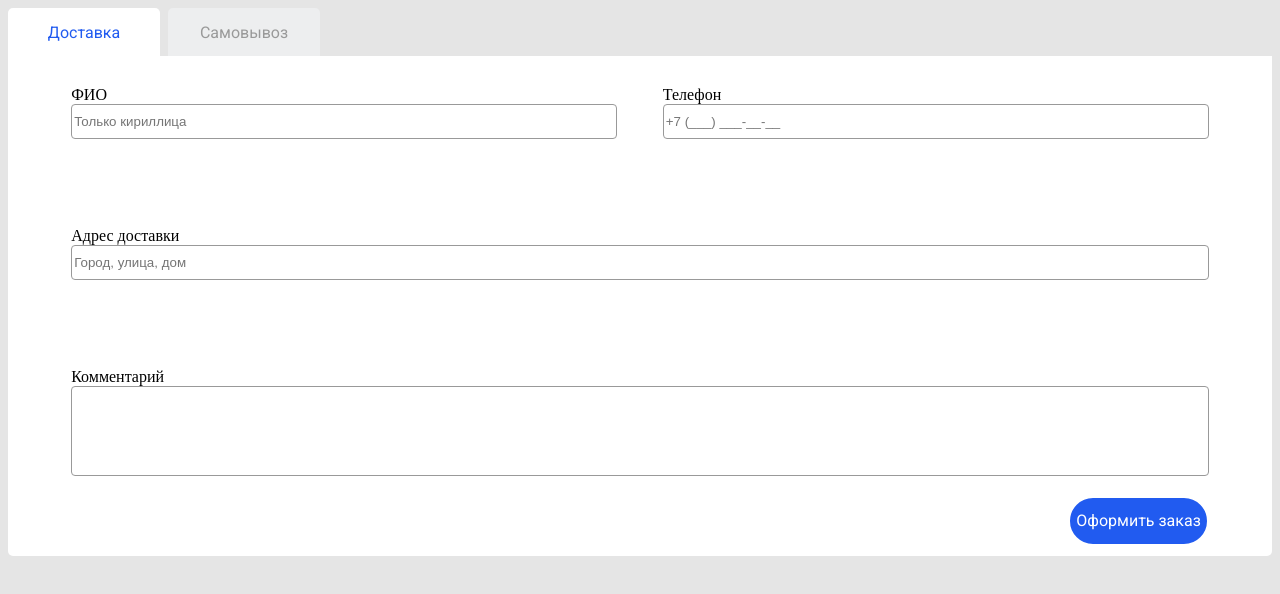
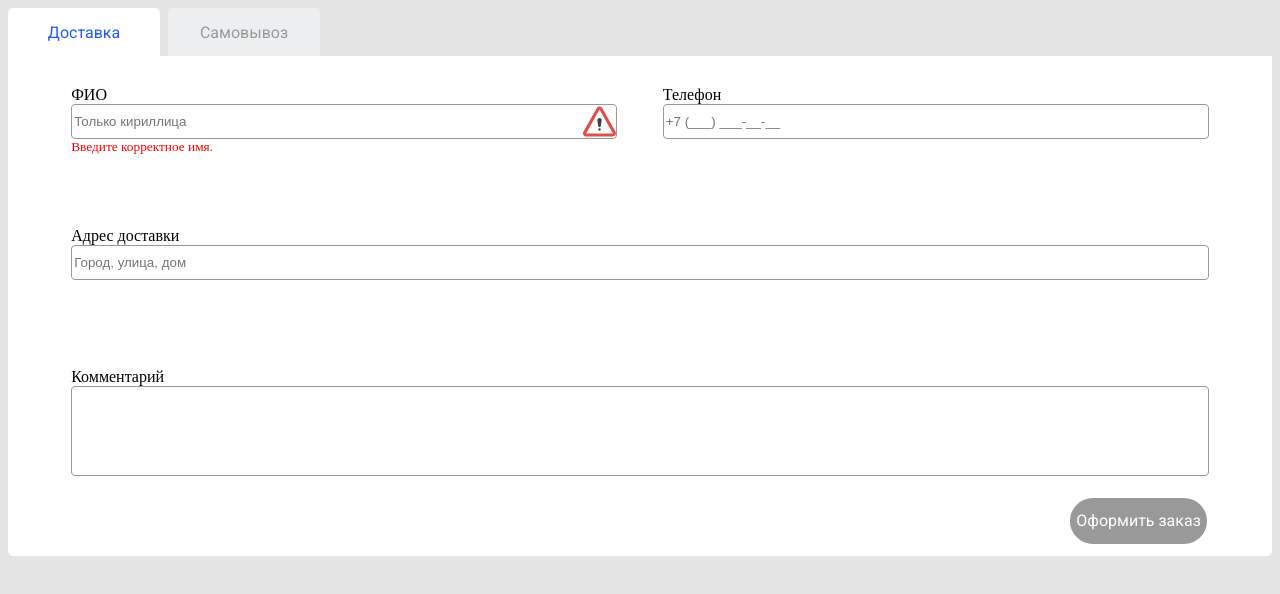
Before and after one commit to Glumsik/glumsik, a React app: page / in a window 1280 px wide. Both pictures are taken after a click on the element "Доставка". Built offline with nearby package versions, Linux system fonts and the light colour scheme.

Commit message:
add new component

```diff
--- a/src/index.js
+++ b/src/index.js
@@ -87,20 +87,23 @@ class Tab extends React.Component
 }
 
 
-class ContentDelivery extends React.Component
+class InputText extends React.Component
 {
-
     constructor()
     {
         super();
         this.state =
             {
                 textName: '',
-                textNameCorrect: true,
-                textAddress: '',
-                textAddressCorrect: true,
-                textComment: ''
+                textNameCorrect: false,
+            };
+        this.firstRender = true;
     }
+
+
+    componentDidMount()
+    {
+        this.firstRender = false;
     }
 
 
@@ -117,6 +120,39 @@ class ContentDelivery extends React.Component
             this.setState({textNameCorrect: false});
         }
     };
+
+
+    render()
+    {
+        const {textName} = this.state;
+        const showError =  this.state.textNameCorrect || this.firstRender;
+        return (
+            <div className="containerComponent">
+                <label>ФИО</label>
+                <input className={showError ? "" : "test"} value={textName} placeholder="Только кириллица" onChange={(e) => this.changeName(e)} />
+                <small className={showError ? "hideErrorText" : "showErrorText"}>Введите корректное имя.</small>
+            </div>
+        )
+    }
+}
+
+
+class ContentDelivery extends React.Component
+{
+
+    constructor()
+    {
+        super();
+        this.state =
+            {
+                textName: true,
+                textAddress: '',
+                textAddressCorrect: true,
+                textComment: '',
+                numberCorrect: true,
+                stateButton: false
+            }
+    }
 
 
     changeAddress = (e) =>
@@ -140,23 +176,41 @@ class ContentDelivery extends React.Component
     };
 
 
+    changeNumber = (e) =>
+    {
+        if((e.target.value.replace( /\D/g, '').length === 11))
+        {
+            this.setState({numberCorrect: true});
+        }
+        else
+        {
+            this.setState({numberCorrect: false});
+        }
+    };
+
+
+    changeStateButton = () =>
+    {
+        // if(this.state.textNameCorrect)
+        // {
+        //     this.setState({stateButton: true})
+        // }
+    };
+
+
     render()
     {
-        const {textName} = this.state;
-        const {textAddress} = this.state;
-        const {textComment} = this.state;
+        console.log("render")
+        const {textAddress, textComment} = this.state;
 
         return (
             <div className={this.props.showContent ? "showContent" : "hideContent"}>
                 <div className="containerFirst">
-                    <div className="containerComponent">
-                        <label>ФИО</label>
-                        <input className={this.state.textNameCorrect ? "" : "test"} value={textName} placeholder="Только кириллица" onChange={(e) => this.changeName(e)} />
-                        <small className={this.state.textNameCorrect ? "hideErrorText" : "showErrorText"}>Введите корректное имя.</small>
-                    </div>
+                <InputText/>
                     <div className="containerComponent">
                         <label>Телефон</label>
-                        <InputMask mask="+7 (999) 999-99-99" placeholder="+7 (___) ___-__-__"/>
+                        <InputMask mask="+7 (999) 999-99-99" placeholder="+7 (___) ___-__-__" onChange={(e) => this.changeNumber(e)}/>
+                        <small className={this.state.numberCorrect ? "hideErrorText" : "showErrorText"}>Введите номер телефона</small>
                     </div>
                 </div>
                 <div className="containerComponent containerInputAddress">
@@ -169,7 +223,7 @@ class ContentDelivery extends React.Component
                     <textarea value={textComment} onChange={(e) => this.changeComment(e)}> </textarea>
                 </div>
                 <div className="containerButtonCheckout">
-                    <button className="checkout">Оформить заказ</button>
+                    <button className={this.state.stateButton ? "checkout" : "checkoutOff"}>Оформить заказ</button>
                 </div>
             </div>
         );
@@ -177,20 +231,11 @@ class ContentDelivery extends React.Component
 }
 
 
-const MarkerGoogleMap = () => <div className="marker" onClick={() => console.log("You clicked me!")} ></div>;
+const MarkerGoogleMap = (props) => <div className="marker" onClick={props.clickTest}></div>;
 
 
 class ContentPickup extends React.Component
 {
-    static defaultProps = {
-        center: {
-            lat:  55.982596,
-            lng:  37.176637
-        },
-        zoom: 11
-    };
-
-
     constructor()
     {
         super();
@@ -201,18 +246,32 @@ class ContentPickup extends React.Component
                         {lat: 55.980673, lng: 37.168749},
                         {lat: 55.998212, lng:  37.225081}
                     ],
-                checkBoxSelected: "null",
+                checkBoxSelected: null,
+                center:
+                {
+                    lat:  55.982596,
+                    lng:  37.176637
+                },
+                zoom: 11
             }
     }
 
+    test = () =>
+    {
+        console.log(this.state.markers[0].lat)
+        this.setState({center:
+                {
+                    lat:  54.982596,
+                    lng:  37.176637
+                }})
+    };
 
     render()
     {
         const markerComponent = this.state.markers.map((marker, index) =>
         {
-            return (<MarkerGoogleMap  key={index} lat={marker.lat} lng={marker.lng} />)
+            return (<MarkerGoogleMap clickTest={this.test} key={index} lat={marker.lat} lng={marker.lng} />)
         });
-
         return (
             <div className={this.props.showContent ? "showContent" : "hideContent"}>
                 <div>
@@ -223,7 +282,7 @@ class ContentPickup extends React.Component
                 </div>
 
                 <div style={{ height: '90%', width: '100%' }}>
-                    <GoogleMapReact defaultCenter={this.props.center} defaultZoom={this.props.zoom}>
+                    <GoogleMapReact center={this.state.center} defaultZoom={this.state.zoom}>
                         {markerComponent}
                     </GoogleMapReact>
                 </div>
@@ -250,11 +309,11 @@ class App extends React.Component
         return (
             <div className="containerInner">
                 <div className="containerTabs">
-                    <Tab showTab={this.state.showTabDelivery} nameTab={this.state.nameTabDelivery} click={() => this.setState({showContentPickup: false, showContentDelivery: true, showTabDelivery: true, showTabPickup: false})}/>
-                    <Tab showTab={this.state.showTabPickup} nameTab={this.state.nameTabPickup} click={() => this.setState({showContentDelivery: false, showContentPickup: true, showTabPickup: true, showTabDelivery: false})}/>
+                    <Tab showTab={this.state.showTabDelivery} nameTab={this.state.nameTabDelivery} click={() => this.setState({showTabDelivery: true, showTabPickup: false})}/>
+                    <Tab showTab={this.state.showTabPickup} nameTab={this.state.nameTabPickup} click={() => this.setState({showTabPickup: true, showTabDelivery: false})}/>
                 </div>
-                <ContentDelivery showContent={this.state.showContentDelivery}/>
-                <ContentPickup showContent={this.state.showContentPickup}/>
+                <ContentDelivery showContent={this.state.showTabDelivery}/>
+                <ContentPickup showContent={this.state.showTabPickup}/>
             </div>
         );
     }
--- a/src/style.css
+++ b/src/style.css
@@ -176,9 +176,40 @@ textarea
     max-height: 50px;
     max-width: 150px;
     min-width: 100px;
+    cursor: pointer;
 }
 
 .checkout:focus
 {
     outline: none;
 }
+
+
+
+.checkout:hover
+{
+    background-color: green;
+}
+
+.checkout:active
+{
+    background-color: red;
+}
+
+.checkoutOff
+{
+    height: 90%;
+    font-family: Roboto;
+    font-style: normal;
+    font-weight: normal;
+    font-size: 100%;
+    line-height: 24px;
+    color: #FFFFFF;
+    border-radius: 80px;
+    outline: none;
+    border: 2px solid;
+    max-height: 50px;
+    max-width: 150px;
+    min-width: 100px;
+    background-color: #999999;
+}
```
Lines whose indentation alone changed are shown as unchanged.
